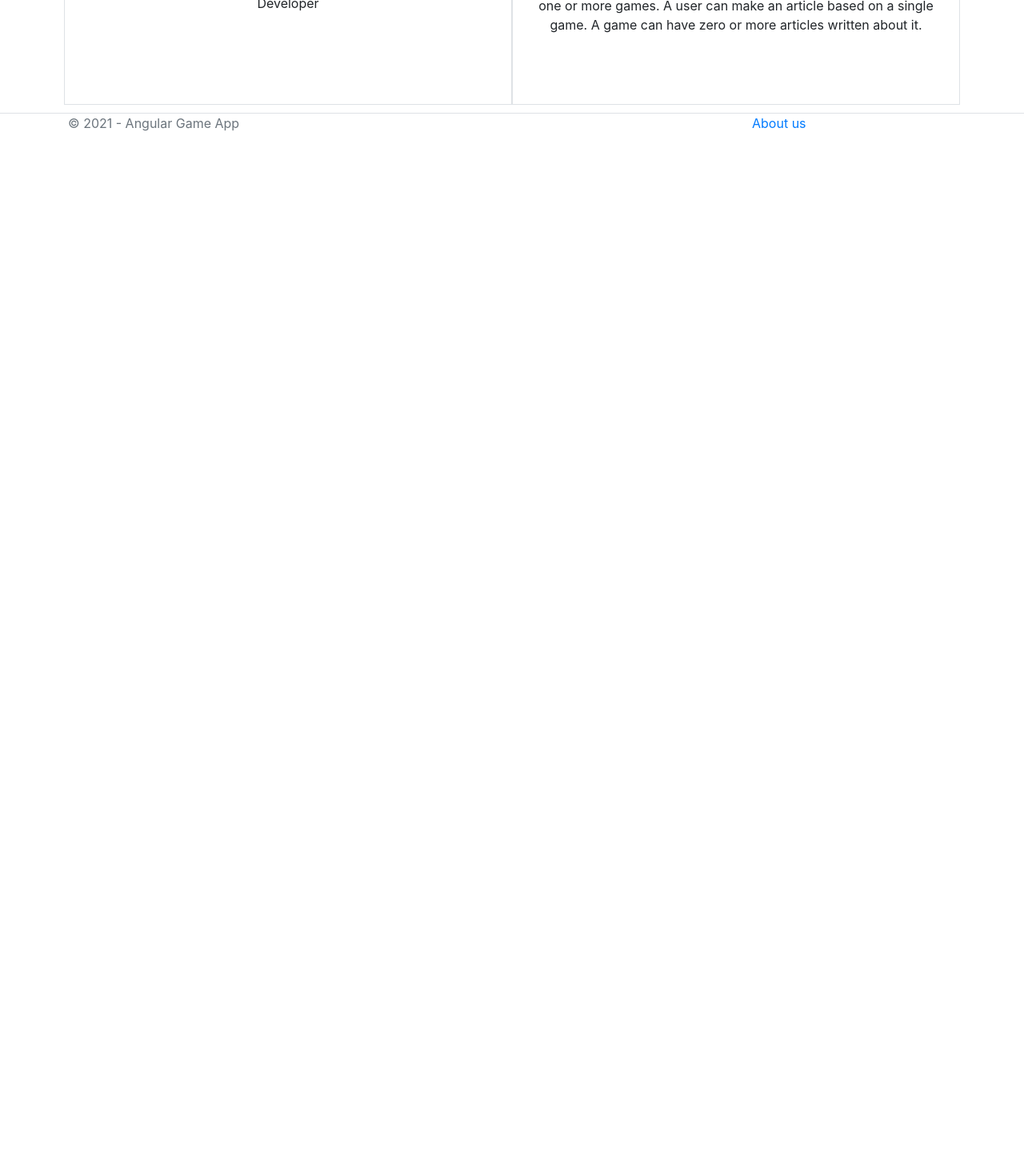
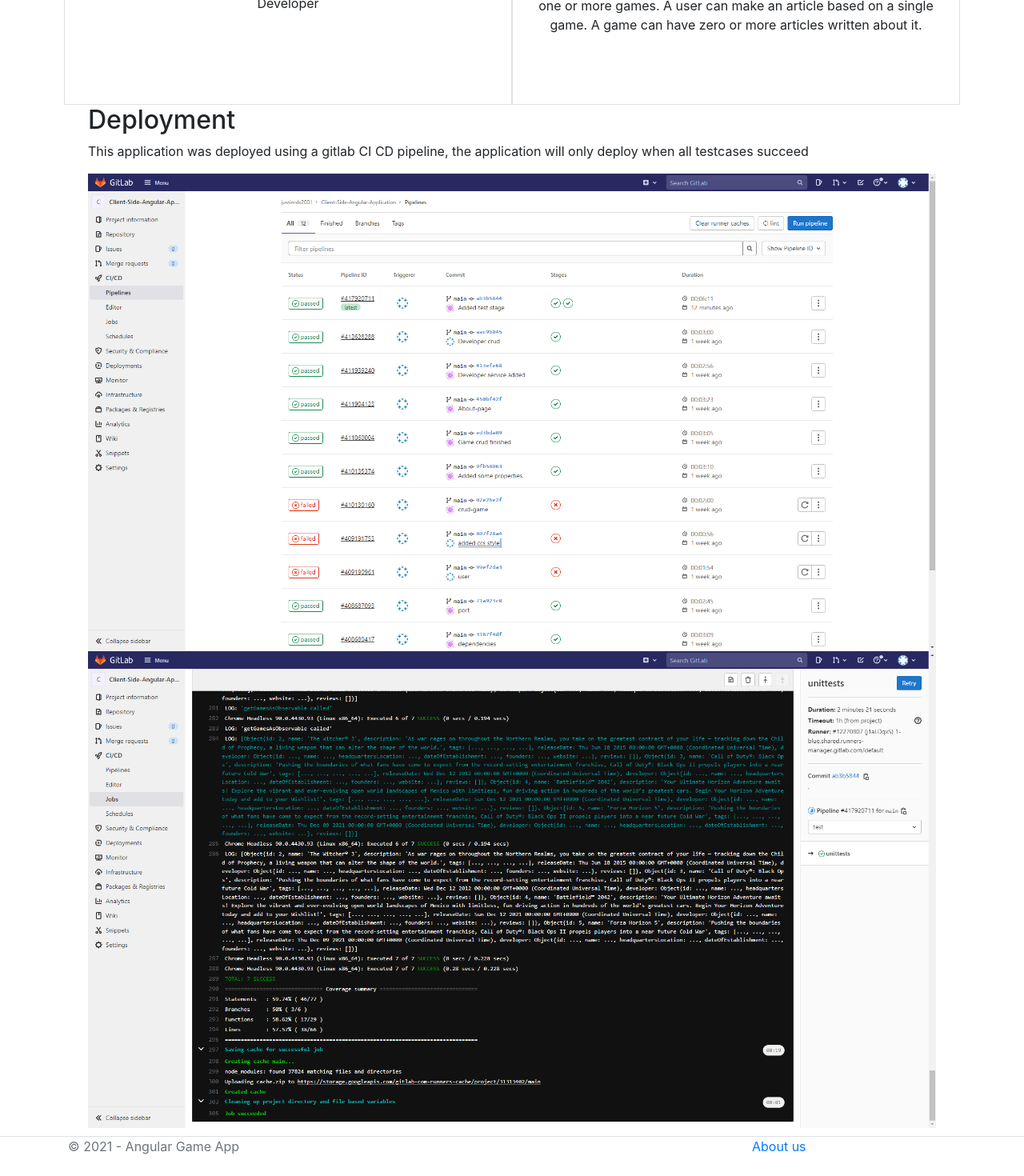
Before and after one commit to justinrds2001/AngularGamingApp, an Angular app: page /about/about-us in a window 1280 px wide. Shown: the part 878-2348 px from the top of the page at 80% size. Before the commit the page ends 1069 px from the top, so only its background shows below. Built offline with nearby package versions, Linux system fonts and the light colour scheme.

Commit message:
Updated-About-Page

```diff
--- a/src/app/pages/about/about-us/about-us.component.html
+++ b/src/app/pages/about/about-us/about-us.component.html
@@ -44,4 +44,21 @@
       </p>
     </div>
   </div>
+  <div class="col">
+    <h2>Deployment</h2>
+    <p>
+      This application was deployed using a gitlab CI CD pipeline, the
+      application will only deploy when all testcases succeed
+    </p>
+    <img
+      src="../../../../assets/images/Pipeline.png"
+      alt="Pipeline"
+      class="pipeline"
+    />
+    <img
+      src="../../../../assets/images/Testcases.png"
+      alt="Testcases"
+      class="testcases"
+    />
+  </div>
 </div>
--- a/src/styles.css
+++ b/src/styles.css
@@ -79,3 +79,11 @@ footer {
   width: 100%;
   height: 50%;
 }
+
+.pipeline {
+  width: 100%;
+}
+
+.testcases {
+  width: 100%;
+}
```
Also changed, not shown: src/assets/images/Pipeline.png (added), src/assets/images/Testcases.png (added).
